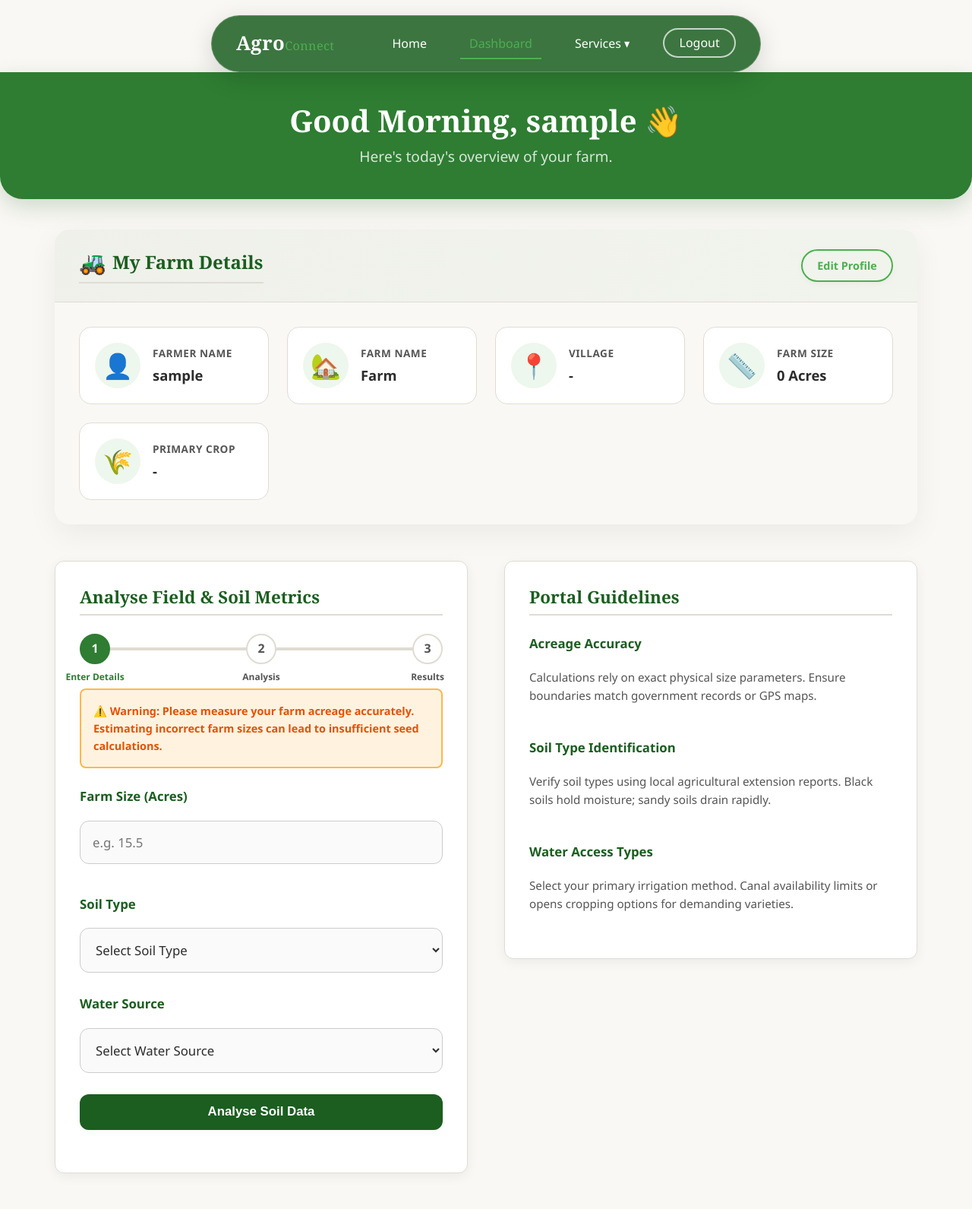
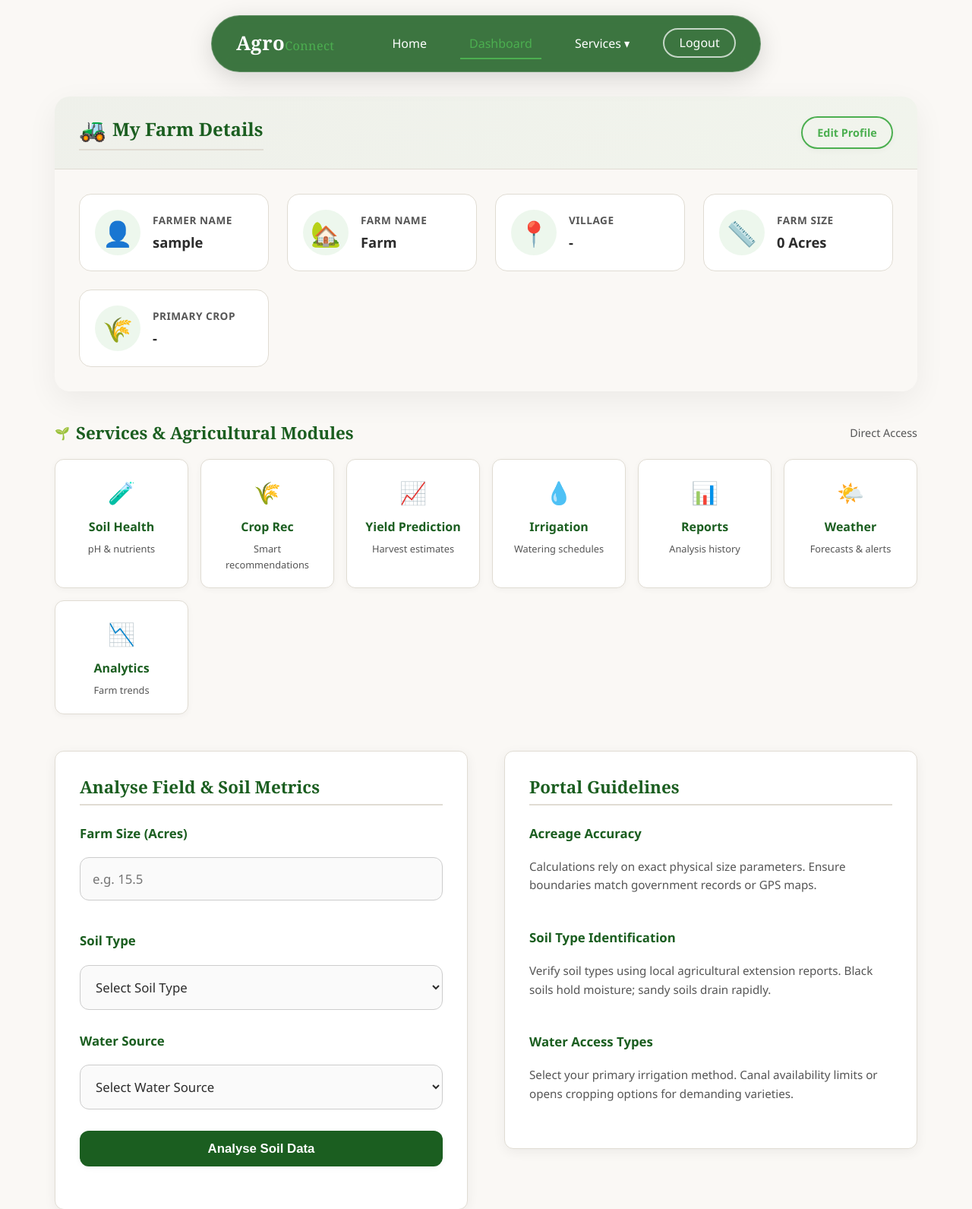
Before and after one commit to devkotadiya/Agro-Connect-, a Flask app: page /dashboard in a window 1280 px wide. Shown: the top 1591 px of the page at 76% size. Run offline with Flask 3, Linux system fonts and the light colour scheme; the visitor is signed in with stand-in values (Sample User, id 1); some libraries are stand-ins or nearby versions.

Commit message:
Resolve the service conflict and UI.

```diff
--- a/backend/app.py
+++ b/backend/app.py
@@ -24,7 +24,20 @@ def create_app():
     app.config['SECRET_KEY'] = os.environ.get('SECRET_KEY', 'dev-secret-key')
 
     default_db_url = 'postgresql+psycopg2://postgres:Dev26%402006@localhost:5432/agroconnect'
-    app.config['SQLALCHEMY_DATABASE_URI'] = os.environ.get('DATABASE_URL', default_db_url)
+    db_uri = os.environ.get('DATABASE_URL', default_db_url)
+    if db_uri.startswith('postgresql'):
+        try:
+            from sqlalchemy import create_engine, text
+            probe_engine = create_engine(db_uri, connect_args={'connect_timeout': 3})
+            with probe_engine.connect() as conn:
+                conn.execute(text('SELECT 1'))
+            probe_engine.dispose()
+        except Exception as e:
+            print(f"[AgroConnect] PostgreSQL connection failed: {e}")
+            print("[AgroConnect] Falling back to SQLite database (sqlite:///agroconnect.db)...")
+            db_uri = 'sqlite:///agroconnect.db'
+
+    app.config['SQLALCHEMY_DATABASE_URI'] = db_uri
     app.config['SQLALCHEMY_TRACK_MODIFICATIONS'] = False
 
     # Initialize extensions with app
--- a/frontend/static/css/style.css
+++ b/frontend/static/css/style.css
@@ -938,17 +986,70 @@ footer {
     display: block;
     border-bottom: none !important;
     font-weight: 500 !important;
+    font-size: 0.95rem;
+    transition: background-color 0.2s, color 0.2s, padding-left 0.2s;
 }
 
 .dropdown-content a:hover {
-    background-color: rgba(76, 175, 80, 0.08);
+    background-color: rgba(76, 175, 80, 0.12);
     color: var(--color-primary-dark) !important;
+    padding-left: 24px !important;
 }
 
-.dropdown:hover .dropdown-content {
+/* Open on hover AND on click/active (.open) */
+.dropdown:hover .dropdown-content,
+.dropdown.open .dropdown-content {
     display: block;
     opacity: 1;
-    transform: translateX(-50%) translateY(0);
+    visibility: visible;
+    transform: translateX(-50%) translateY(4px);
+    pointer-events: auto;
+}
+
+/* Quick Services Navigation Grid */
+.quick-services-grid {
+    display: grid;
+    grid-template-columns: repeat(auto-fit, minmax(150px, 1fr));
+    gap: 1rem;
+}
+
+.service-quick-card {
+    background-color: var(--color-surface);
+    border: 1px solid var(--color-border);
+    border-radius: var(--radius);
+    padding: 1.25rem 1rem;
+    text-align: center;
+    display: flex;
+    flex-direction: column;
+    align-items: center;
+    gap: 0.35rem;
+    text-decoration: none;
+    color: var(--color-text);
+    box-shadow: var(--shadow-sm);
+    transition: transform 0.2s ease, box-shadow 0.2s ease, border-color 0.2s ease;
+}
+
+.service-quick-card:hover {
+    transform: translateY(-4px);
+    box-shadow: var(--shadow-md);
+    border-color: var(--color-primary-light);
+    color: var(--color-primary-dark);
+}
+
+.service-quick-card .service-icon {
+    font-size: 1.8rem;
+    margin-bottom: 0.25rem;
+}
+
+.service-quick-card .service-title {
+    font-weight: 700;
+    font-size: 1rem;
+    color: var(--color-primary-dark);
+}
+
+.service-quick-card .service-desc {
+    font-size: 0.8rem;
+    color: var(--color-text-muted);
 }
 
 nav ul {
--- a/frontend/static/js/script.js
+++ b/frontend/static/js/script.js
@@ -217,4 +217,40 @@ document.addEventListener('DOMContentLoaded', function() {
             }
         });
     });
+
+    // Dropdown menu click & touch toggle
+    var dropdownElements = document.querySelectorAll('.dropdown');
+    dropdownElements.forEach(function(dd) {
+        var trigger = dd.querySelector('.dropbtn');
+        if (trigger) {
+            trigger.addEventListener('click', function(e) {
+                e.preventDefault();
+                e.stopPropagation();
+                var isOpen = dd.classList.contains('open');
+                // Close other dropdowns
+                dropdownElements.forEach(function(other) {
+                    if (other !== dd) other.classList.remove('open');
+                });
+                dd.classList.toggle('open', !isOpen);
+            });
+        }
+    });
+
+    // Close dropdowns on outside click
+    document.addEventListener('click', function(e) {
+        if (!e.target.closest('.dropdown')) {
+            dropdownElements.forEach(function(dd) {
+                dd.classList.remove('open');
+            });
+        }
+    });
+
+    // Close dropdown on Escape key
+    document.addEventListener('keydown', function(e) {
+        if (e.key === 'Escape') {
+            dropdownElements.forEach(function(dd) {
+                dd.classList.remove('open');
+            });
+        }
+    });
 });
--- a/frontend/templates/analytics.html
+++ b/frontend/templates/analytics.html
@@ -314,5 +314,6 @@
             }
         });
     </script>
+    <script src="{{ url_for('static', filename='js/script.js') }}"></script>
 </body>
 </html>
--- a/frontend/templates/dashboard.html
+++ b/frontend/templates/dashboard.html
@@ -41,13 +41,7 @@
     </header>
 
     <main>
-
-        <div class="welcome-banner" style="background: var(--color-primary); color: white; padding: 2.5rem 2rem; text-align: center; margin-bottom: 2.5rem; border-radius: 0 0 30px 30px; box-shadow: 0 10px 30px rgba(27, 94, 32, 0.2);">
-            <h1 id="dash-greeting" style="color: white; font-size: 2.5rem; font-weight: 700; margin-bottom: 0.5rem;">Good Morning 👋</h1>
-            <p style="opacity: 0.9; font-size: 1.2rem; color: rgba(255, 255, 255, 0.9);">Here's today's overview of your farm.</p>
-        </div>
-
-        <div style="max-width: 1200px; margin: 0 auto 2rem auto; padding: 0 2rem;">
+        <div style="max-width: 1200px; margin: 2rem auto; padding: 0 2rem;">
             <div class="module-card" style="margin-bottom: 2.5rem; border: none; box-shadow: 0 12px 40px rgba(0,0,0,0.06); border-radius: 20px; overflow: hidden;">
                 <div style="background: linear-gradient(135deg, rgba(27, 94, 32, 0.05), rgba(76, 175, 80, 0.05)); padding: 1.5rem 2rem; border-bottom: 1px solid var(--color-border); display: flex; justify-content: space-between; align-items: center;">
                     <h2 class="card-title" style="margin: 0; font-size: 1.5rem; color: var(--color-primary-dark); display: flex; align-items: center; gap: 0.5rem;"><span style="font-size: 1.8rem;">🚜</span> My Farm Details</h2>
@@ -96,19 +90,56 @@
         </div>
 
 
+        <!-- Quick Services Navigation Grid -->
+        <div style="max-width: 1200px; margin: 0 auto 2.5rem auto; padding: 0 2rem;">
+            <div style="margin-bottom: 1.25rem; display: flex; justify-content: space-between; align-items: center;">
+                <h2 style="font-size: 1.4rem; color: var(--color-primary-dark); font-weight: 700; margin: 0; display: flex; align-items: center; gap: 0.5rem;">
+                    <span>🌱</span> Services &amp; Agricultural Modules
+                </h2>
+                <span style="font-size: 0.9rem; color: var(--color-text-muted);">Direct Access</span>
+            </div>
+            <div class="quick-services-grid">
+                <a href="{{ url_for('soil_health') }}" class="service-quick-card">
+                    <span class="service-icon">🧪</span>
+                    <span class="service-title">Soil Health</span>
+                    <span class="service-desc">pH &amp; nutrients</span>
+                </a>
+                <a href="{{ url_for('crop_rec') }}" class="service-quick-card">
+                    <span class="service-icon">🌾</span>
+                    <span class="service-title">Crop Rec</span>
+                    <span class="service-desc">Smart recommendations</span>
+                </a>
+                <a href="{{ url_for('yield_prediction') }}" class="service-quick-card">
+                    <span class="service-icon">📈</span>
+                    <span class="service-title">Yield Prediction</span>
+                    <span class="service-desc">Harvest estimates</span>
+                </a>
+                <a href="{{ url_for('irrigation') }}" class="service-quick-card">
+                    <span class="service-icon">💧</span>
+                    <span class="service-title">Irrigation</span>
+                    <span class="service-desc">Watering schedules</span>
+                </a>
+                <a href="{{ url_for('farm_reports') }}" class="service-quick-card">
+                    <span class="service-icon">📊</span>
+                    <span class="service-title">Reports</span>
+                    <span class="service-desc">Analysis history</span>
+                </a>
+                <a href="{{ url_for('weather') }}" class="service-quick-card">
+                    <span class="service-icon">🌤️</span>
+                    <span class="service-title">Weather</span>
+                    <span class="service-desc">Forecasts &amp; alerts</span>
+                </a>
+                <a href="{{ url_for('analytics') }}" class="service-quick-card">
+                    <span class="service-icon">📉</span>
+                    <span class="service-title">Analytics</span>
+                    <span class="service-desc">Farm trends</span>
+                </a>
+            </div>
+        </div>
+
         <div class="dashboard-layout">
             <div class="card">
                 <h2 class="card-title">Analyse Field &amp; Soil Metrics</h2>
-
-                <div class="progress-container">
-                    <div class="progress-step active" id="step-1" data-label="Enter Details">1</div>
-                    <div class="progress-step" id="step-2" data-label="Analysis">2</div>
-                    <div class="progress-step" id="step-3" data-label="Results">3</div>
-                </div>
-
-                <div style="background-color: #fff3e0; border: 2px solid #ffb74d; color: #e65100; padding: 1rem; border-radius: 8px; margin-bottom: 1.5rem; font-weight: 600; font-size: 0.9rem;">
-                    ⚠️ Warning: Please measure your farm acreage accurately. Estimating incorrect farm sizes can lead to insufficient seed calculations.
-                </div>
 
                 <form id="analysis-form">
                     <div class="form-group">
```
Also changed, not shown: other parts of frontend/static/css/style.css (+53 -5 lines).
